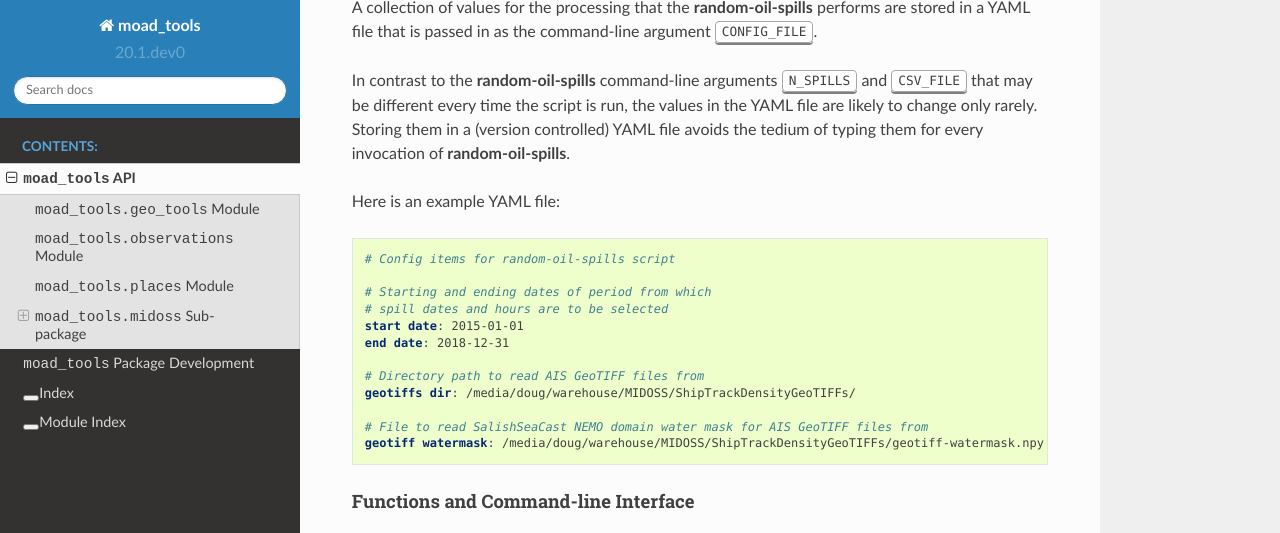
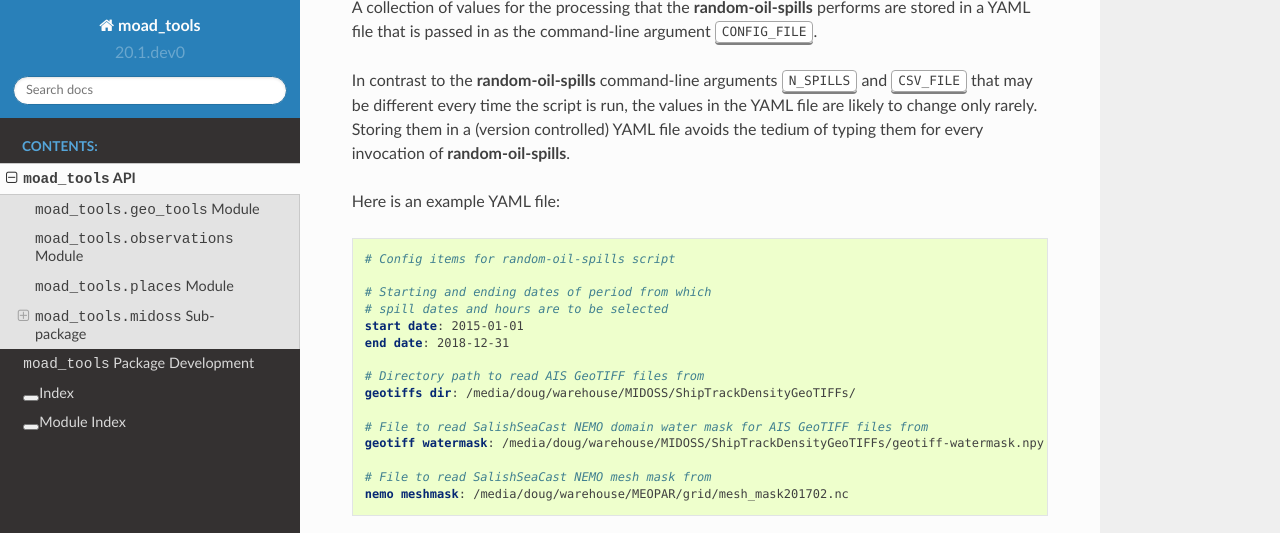
Before and after one commit to UBC-MOAD/moad_tools, a Sphinx documentation site: the page built from docs/moad_tools.rst, in a window 1280 px wide and 900 px high, scrolled down 1959 px, cut to the strip 0-533 px from the top of the window. Built offline with Sphinx 7.4.7 and the Read the Docs theme 2.0.0, drawn with Linux system fonts in a browser that asks for light colours.

Commit message:
Add NEMO mesh mask to random-oil-spills YAML file docs

```diff
--- a/docs/moad_tools.rst
+++ b/docs/moad_tools.rst
@@ -143,6 +143,9 @@ Here is an example YAML file:
     # File to read SalishSeaCast NEMO domain water mask for AIS GeoTIFF files from
     geotiff watermask: /media/doug/warehouse/MIDOSS/ShipTrackDensityGeoTIFFs/geotiff-watermask.npy
 
+    # File to read SalishSeaCast NEMO mesh mask from
+    nemo meshmask: /media/doug/warehouse/MEOPAR/grid/mesh_mask201702.nc
+
 
 .. _RandomOilSpillsFunctionsAndCommand-lineInterface:
 
```
